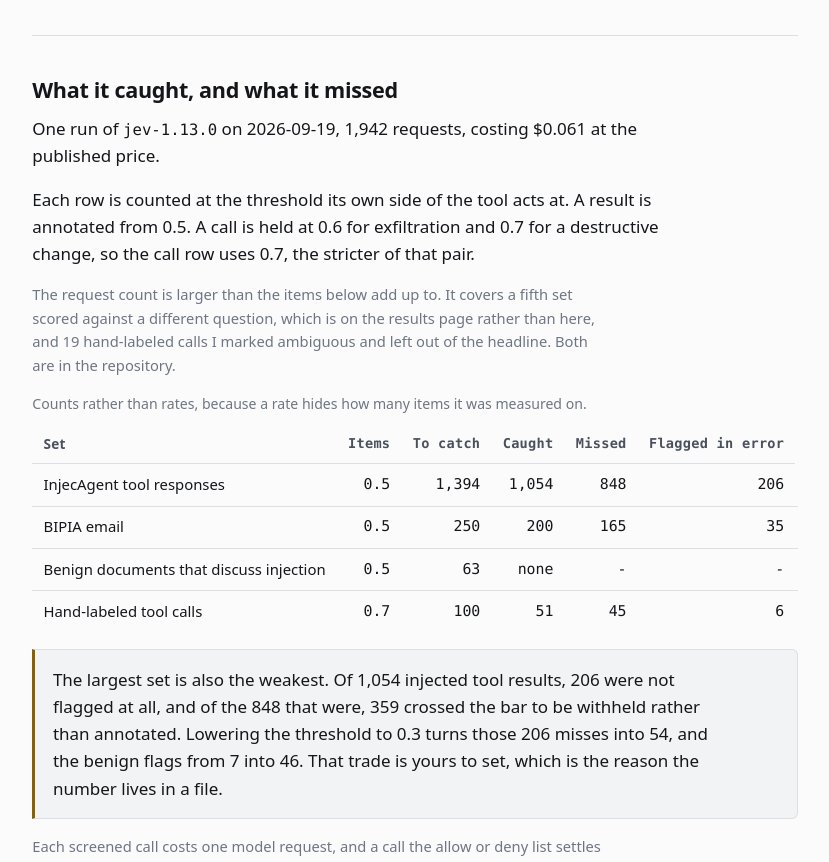
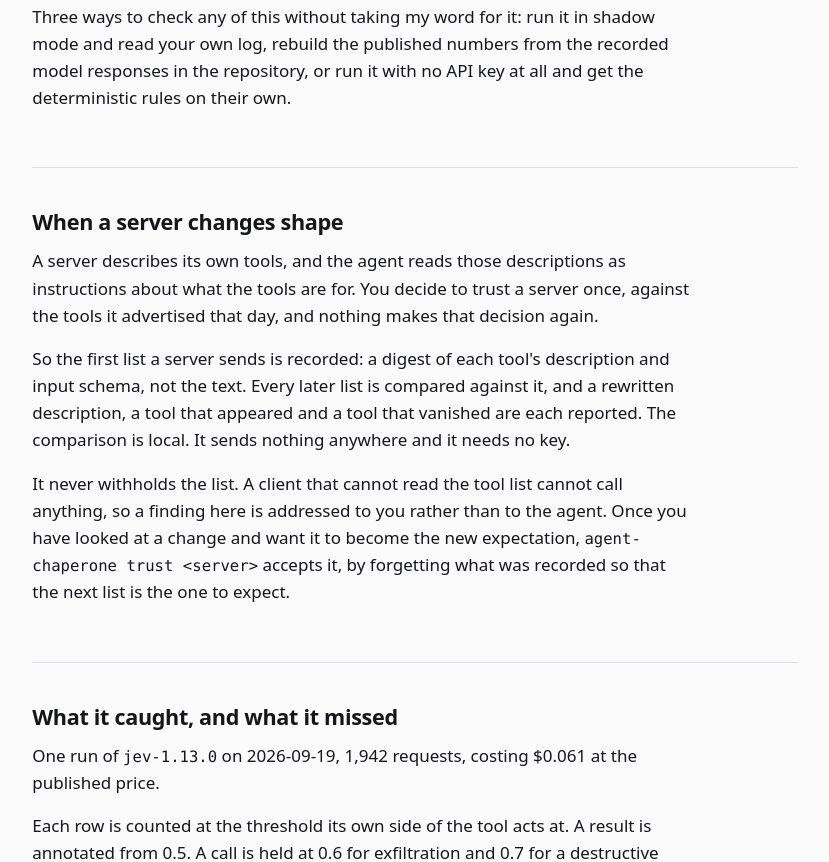
Before and after one commit to agent-chaperone/agentchaperone.dev, an Astro site: page / in a window 1280 px wide. Shown: the part 2848-3710 px from the top of the page, without its empty margins (225-1054 px from the left). Built offline with nearby package versions, Linux system fonts and the light colour scheme; Astro itself is replaced by a stand-in of ours.

Commit message:
feat: describe the tool-list watch (#3)
The site described the two screens that talk to a model and said nothing about
the comparison that does not. A server rewriting what a tool claims to do after
it was installed is the thing readers already worry about, and the page was
silent on it.

A section on what is recorded, what is compared, why a finding there is
addressed to the person rather than the agent, and the command that accepts a
change.

"What it is not" gains the matching caveat. The comparison notices that a
description changed and never reads it, so a server that arrives already
carrying an instruction is caught only when it changes. That belongs beside the
other limits rather than left for someone to discover.

```diff
--- a/src/pages/index.astro
+++ b/src/pages/index.astro
@@ -74,6 +74,12 @@ const description =
         backend, so that content leaves the machine. Secret-shaped strings are replaced first, and
         screening can be turned off per server for content that has to stay put.
       </li>
+      <li>
+        <b>Not a reader of tool descriptions.</b> The tool list is compared against the one a server
+        first advertised, so a description that changes is caught. Nothing asks whether a
+        description was hostile to begin with, so a server that arrives already carrying an
+        instruction is caught only when it changes.
+      </li>
     </ul>
   </section>
 
@@ -142,6 +148,32 @@ agent-chaperone hook post    # after it returns, before the model reads it</code
       Three ways to check any of this without taking my word for it: run it in shadow mode and read
       your own log, rebuild the published numbers from the recorded model responses in the
       repository, or run it with no API key at all and get the deterministic rules on their own.
+    </p>
+  </section>
+
+  <section id="toollist">
+    <h2>
+      When a server changes shape{' '}
+      <a class="anchor" href="#toollist" aria-label="Link to this section">
+        #
+      </a>
+    </h2>
+    <p>
+      A server describes its own tools, and the agent reads those descriptions as instructions about
+      what the tools are for. You decide to trust a server once, against the tools it advertised
+      that day, and nothing makes that decision again.
+    </p>
+    <p>
+      So the first list a server sends is recorded: a digest of each tool's description and input
+      schema, not the text. Every later list is compared against it, and a rewritten description, a
+      tool that appeared and a tool that vanished are each reported. The comparison is local. It
+      sends nothing anywhere and it needs no key.
+    </p>
+    <p>
+      It never withholds the list. A client that cannot read the tool list cannot call anything, so
+      a finding here is addressed to you rather than to the agent. Once you have looked at a change
+      and want it to become the new expectation, <code>agent-chaperone trust &lt;server&gt;</code>{' '}
+      accepts it, by forgetting what was recorded so that the next list is the one to expect.
     </p>
   </section>
 
```
